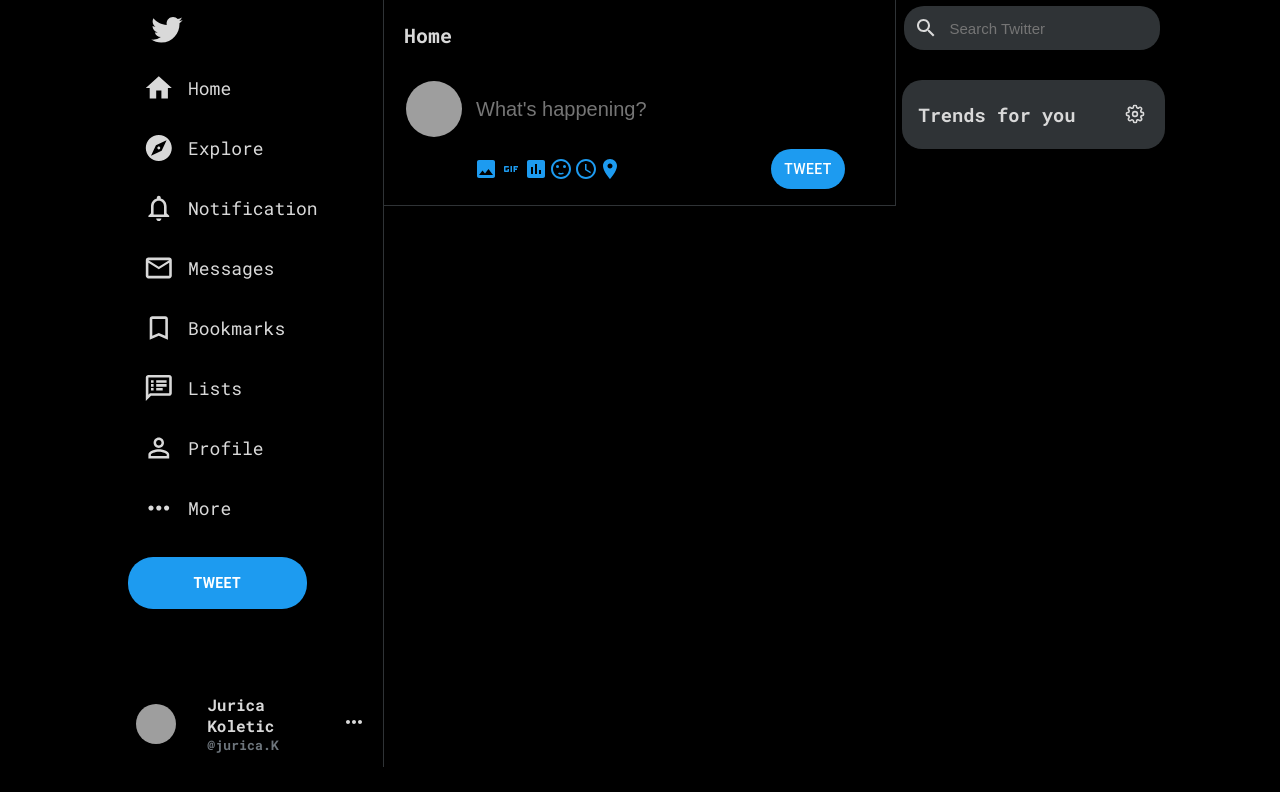
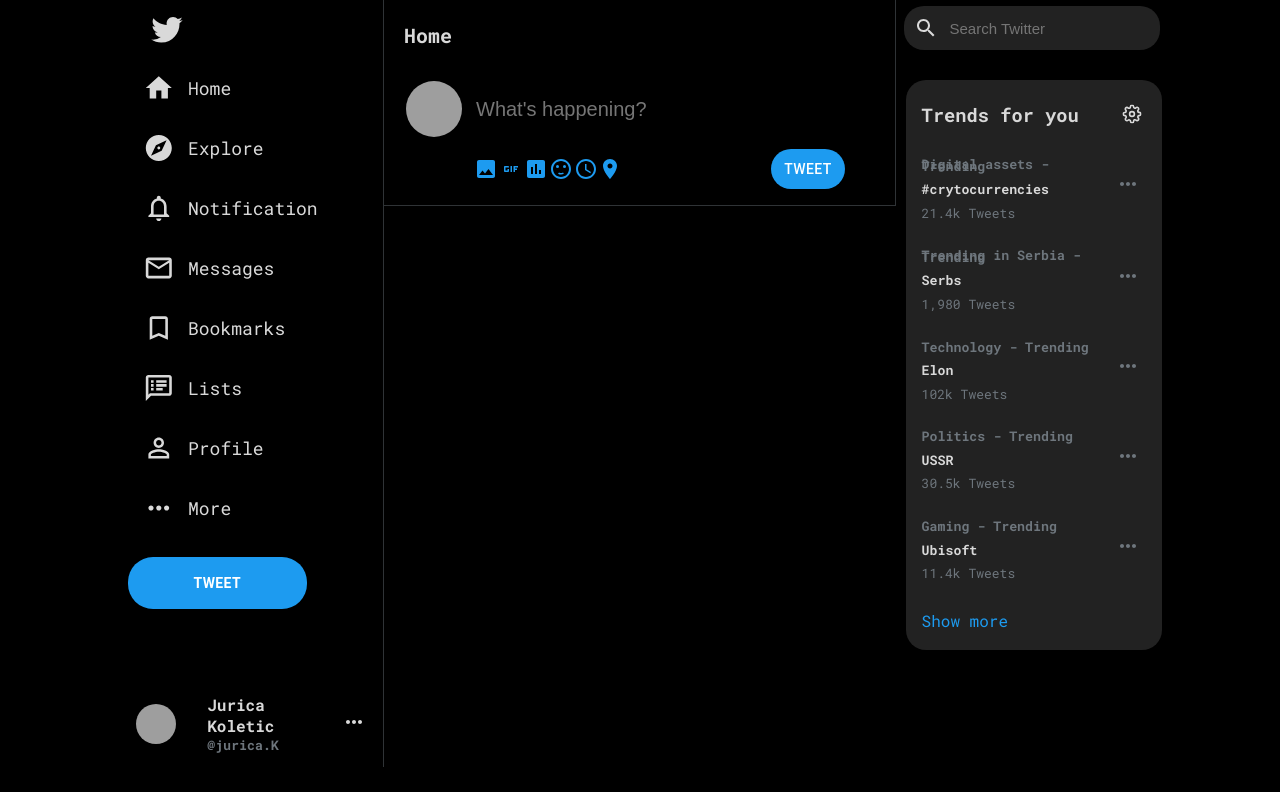
Before and after one commit to Kraljstone/Twitter_clone, a React (Create React App) app: page / in a window 1280 px wide. Shown: the top 792 px of the page. Built offline with nearby package versions, Linux system fonts and the light colour scheme; grey boxes are pictures that could not be loaded.

Commit message:
Trends added

```diff
--- /dev/null
+++ b/src/components/WidgetsBar/Trending/Trending.jsx
@@ -0,0 +1,18 @@
+import React from 'react';
+import classes from './trending.module.css';
+import MoreHorizIcon from '@material-ui/icons/MoreHoriz';
+
+const Trending = ({ trendingName, trendingAsset, tweets }) => {
+  return (
+    <div className={classes.trending_container}>
+      <div>
+        <h5 className={classes.trending_heading}> {trendingName} - Trending</h5>
+        <h5>{trendingAsset}</h5>
+        <p className={classes.trending_tweetsCounter}>{tweets} Tweets</p>
+      </div>
+      <MoreHorizIcon className={classes.trending_moreOptions} />
+    </div>
+  );
+};
+
+export default Trending;
--- /dev/null
+++ b/src/components/WidgetsBar/Trending/trending.module.css
@@ -0,0 +1,32 @@
+.trending_container {
+  line-height: 0.1;
+  display: flex;
+  align-items: center;
+  justify-content: space-between;
+  padding: 0.2rem 1rem;
+}
+
+.trending_container:hover {
+  background-color: var(--border-color);
+  cursor: pointer;
+}
+
+.trending_tweetsCounter {
+  font-size: 13px;
+  color: #6e767d;
+}
+
+.trending_heading {
+  color: #6e767d;
+}
+
+.trending_moreOptions {
+  color: #6e767d;
+  padding: 6px;
+}
+
+.trending_moreOptions:hover {
+  background-color: #444444;
+  padding: 6px;
+  border-radius: 50%;
+}
--- a/src/components/WidgetsBar/Widgets.jsx
+++ b/src/components/WidgetsBar/Widgets.jsx
@@ -2,6 +2,7 @@
 import classes from './widgets.module.css';
 import SearchIcon from '@material-ui/icons/Search';
 import { FiSettings } from 'react-icons/fi';
+import Trending from './Trending/Trending';
 
 const Widgets = () => {
   return (
@@ -10,10 +11,40 @@
         <SearchIcon className={classes.widgets_icon} />
         <input placeholder="Search Twitter" className={classes.widgets_input} />
       </div>
-      <div className={classes.wigets_tranding}>
+      <div className={classes.wigets_trands}>
         <div className={classes.widgets_heading}>
           <h3>Trends for you</h3>
           <FiSettings className={classes.widgets_settings} />
+        </div>
+        <div className={classes.widges_items}>
+          <Trending
+            trendingName={'Digital assets'}
+            trendingAsset={'#crytocurrencies'}
+            tweets={'21.4k'}
+          />
+          <Trending
+            trendingName={'Trending in Serbia'}
+            trendingAsset={'Serbs'}
+            tweets={'1,980'}
+          />
+          <Trending
+            trendingName={'Technology'}
+            trendingAsset={'Elon'}
+            tweets={'102k'}
+          />
+          <Trending
+            trendingName={'Politics'}
+            trendingAsset={'USSR'}
+            tweets={'30.5k'}
+          />
+          <Trending
+            trendingName={'Gaming'}
+            trendingAsset={'Ubisoft'}
+            tweets={'11.4k'}
+          />
+        </div>
+        <div className={classes.widgets_trandsMore}>
+          <p>Show more</p>
         </div>
       </div>
     </div>
--- a/src/components/WidgetsBar/widgets.module.css
+++ b/src/components/WidgetsBar/widgets.module.css
@@ -18,7 +18,7 @@
   height: 2.65rem;
   margin-top: 6px;
   font-size: 15px;
-  background-color: var(--border-color);
+  background-color: rgba(39, 39, 39, 0.89);
   border-radius: 0px 20px 20px 0px;
   color: white;
 }
@@ -29,16 +29,15 @@
 
 .widgets_icon {
   margin-top: 6px;
-  background-color: var(--border-color);
+  background-color: rgba(39, 39, 39, 0.89);
   padding: 10px;
   border-radius: 20px 0px 0px 20px;
 }
 
-.wigets_tranding {
+.wigets_trands {
   margin-top: 2.5rem;
-  background-color: var(--border-color);
-  padding: 0.2rem 1rem;
-  width: 90%;
+  background-color: rgba(39, 39, 39, 0.89);
+  width: 100%;
   margin-left: 1.2rem;
   margin-top: 5rem;
   border-radius: 20px;
@@ -46,8 +45,10 @@
 
 .widgets_heading {
   display: flex;
+  padding: 0.2rem 1rem;
   justify-content: space-between;
   align-items: center;
+  margin-bottom: -10px;
 }
 
 .widgets_settings {
@@ -61,3 +62,14 @@
   background-color: rgb(67, 73, 78);
   cursor: pointer;
 }
+
+.widgets_trandsMore {
+  padding: 0.2rem 1rem;
+  color: #1d9bf0;
+}
+
+.widgets_trandsMore:hover {
+  background-color: var(--border-color);
+  border-radius: 0 0 20px 20px;
+  cursor: pointer;
+}
```
Also changed, not shown: src/components/WidgetsBar/tweeter-trending.json (deleted, +0 -16 lines).
